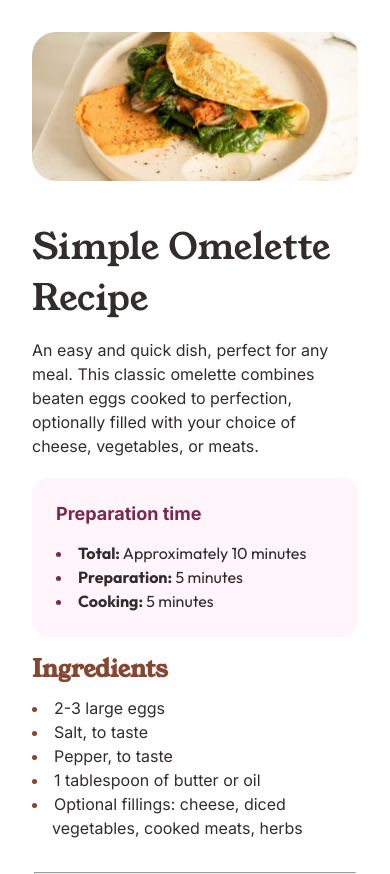
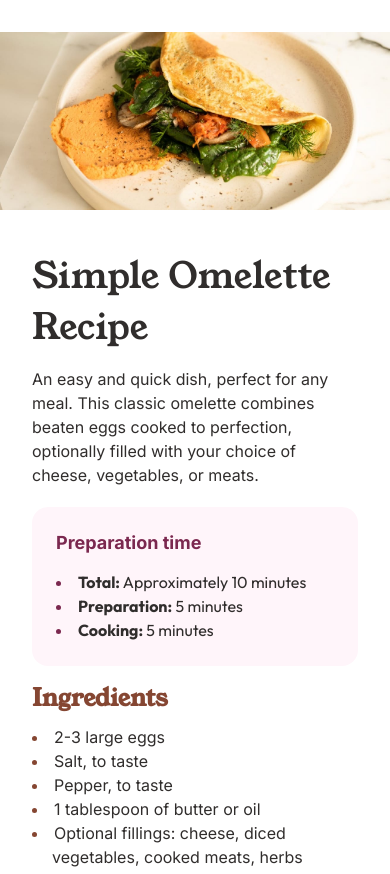
Before and after one commit to AmIKamil/recipe-page, a plain HTML site: page index.html in a window 390 px wide. Shown: the top 874 px of the page. Drawn offline with Linux system fonts and the light colour scheme.

Commit message:
fixed img size on smaller screens

```diff
--- a/styles.css
+++ b/styles.css
@@ -157,7 +157,8 @@
     }
 
     img{
-      width: 100%;
+      width: 100vw;
+      border-radius: 0;
       height: auto;
     }
   }
```
